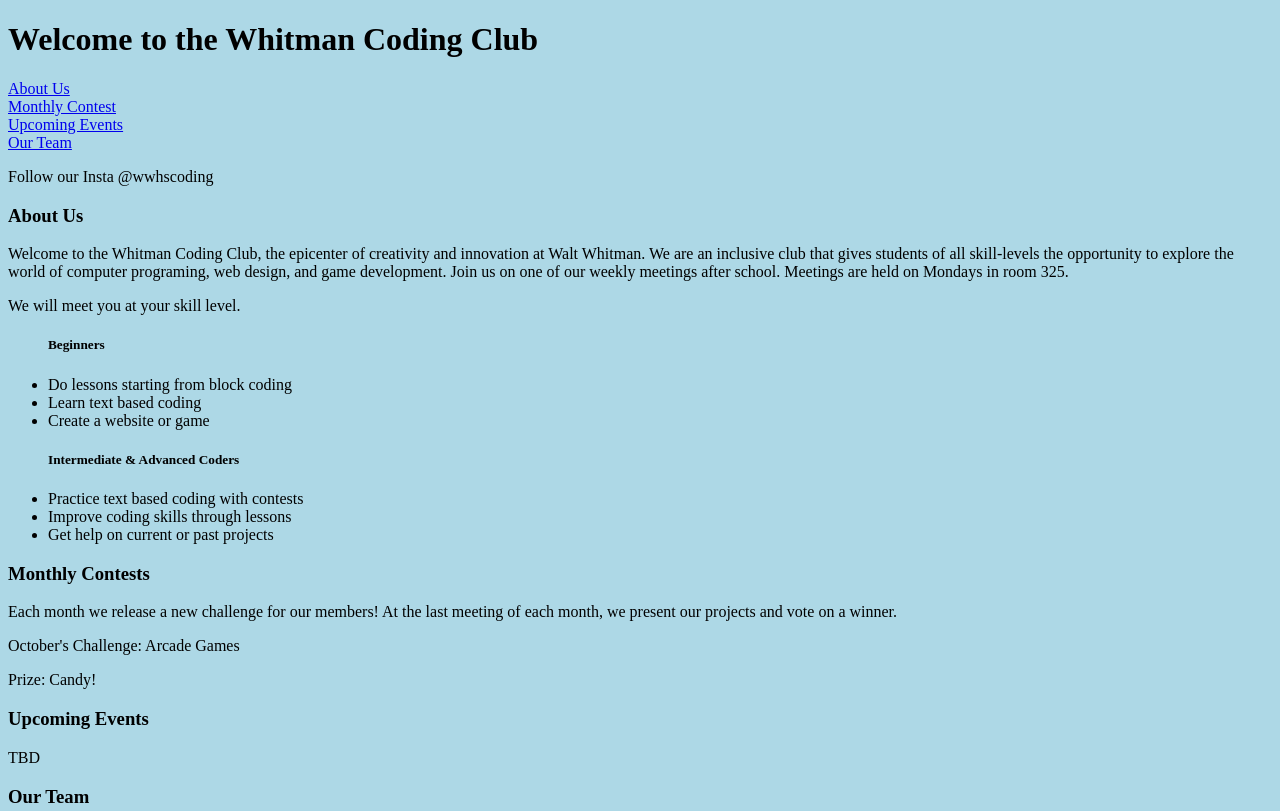
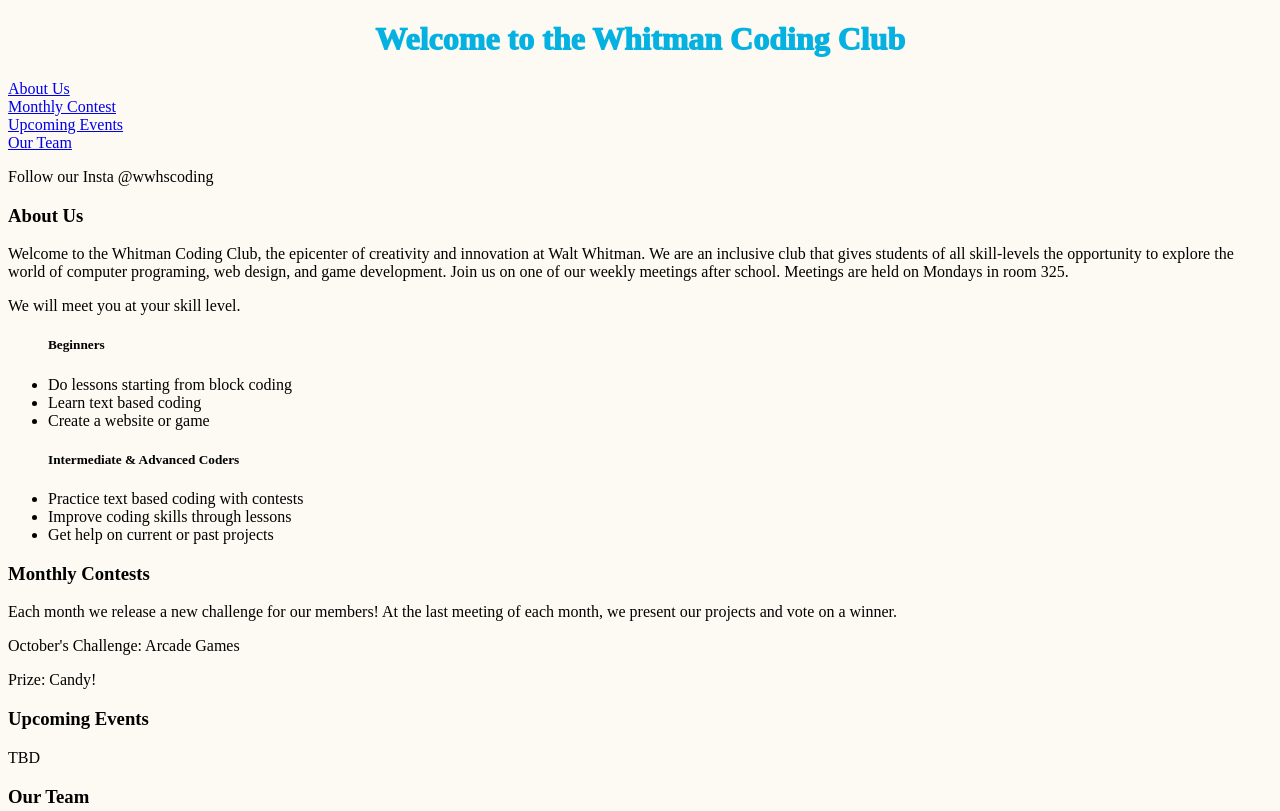
Before and after one commit to Whitman-Coding-Club/Club-Website, a plain HTML site: page index.html in a window 1280 px wide. Shown: the top 811 px of the page. Drawn offline with Linux system fonts and the light colour scheme.

Commit message:
Update style.css

```diff
--- a/style.css
+++ b/style.css
@@ -1,3 +1,9 @@
 body {
-  background-Color: lightblue;
+  background-Color:#fcfaf2;
+
 }
+h1{
+  color:#04b1e0;
+  font-weight:1000;
+  text-align: center;
+}
```
